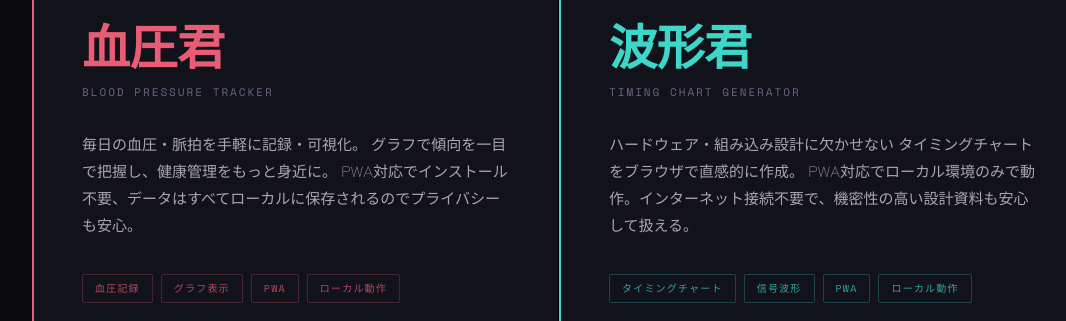
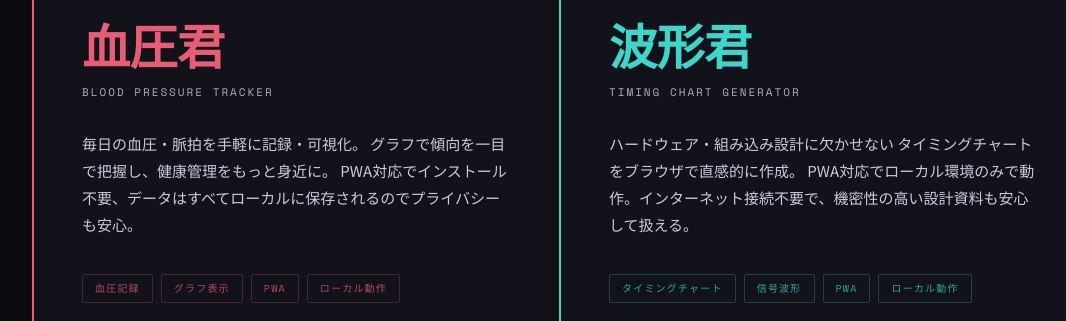
Before and after one commit to arai-tech/home, a plain HTML site: page index.html in a window 1280 px wide. Shown: the part 1020-1341 px from the top of the page, without its empty margins (82-1148 px from the left). Drawn offline with nearby package versions, Linux system fonts and the light colour scheme.

Commit message:
adjust font

```diff
--- a/index.html
+++ b/index.html
@@ -5,7 +5,7 @@
 <meta name="viewport" content="width=device-width, initial-scale=1.0">
 <title>My Tools — 血圧君 & 波形君</title>
 <link rel="preconnect" href="https://fonts.googleapis.com">
-<link href="https://fonts.googleapis.com/css2?family=Noto+Serif+JP:wght@300;400;700&family=Space+Mono:wght@400;700&family=Zen+Kaku+Gothic+New:wght@300;400;700&display=swap" rel="stylesheet">
+<link href="https://fonts.googleapis.com/css2?family=Noto+Serif+JP:wght@300;400;700&family=Noto+Sans+JP:wght@400;500&family=Space+Mono:wght@400;700&display=swap" rel="stylesheet">
 <style>
   *, *::before, *::after { box-sizing: border-box; margin: 0; padding: 0; }
 
@@ -13,8 +13,8 @@
     --bg: #0a0a0f;
     --surface: #12121a;
     --border: rgba(255,255,255,0.07);
-    --text: #e8e6f0;
-    --muted: #6b6880;
+    --text: #edeaf5;
+    --muted: #b0acc8;
     --red: #e85d75;
     --red-dim: rgba(232, 93, 117, 0.12);
     --teal: #3dd6c8;
@@ -27,8 +27,8 @@
   body {
     background: var(--bg);
     color: var(--text);
-    font-family: 'Zen Kaku Gothic New', sans-serif;
-    font-weight: 300;
+    font-family: 'Noto Sans JP', sans-serif;
+    font-weight: 400;
     line-height: 1.7;
     overflow-x: hidden;
   }
@@ -248,7 +248,7 @@
 
   .tool-desc {
     font-size: 15px;
-    color: rgba(232,230,240,0.7);
+    color: #ccc8e0;
     line-height: 1.8;
     margin-bottom: 36px;
   }
```
